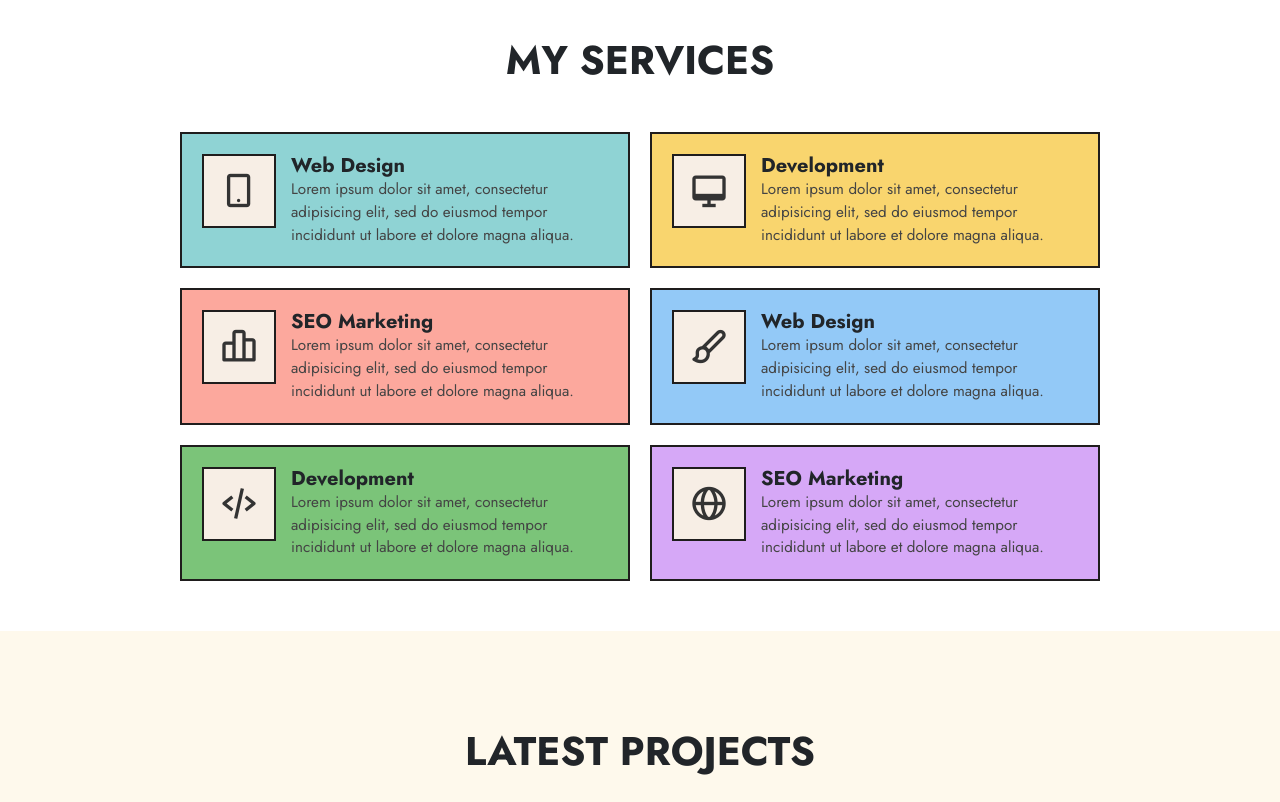
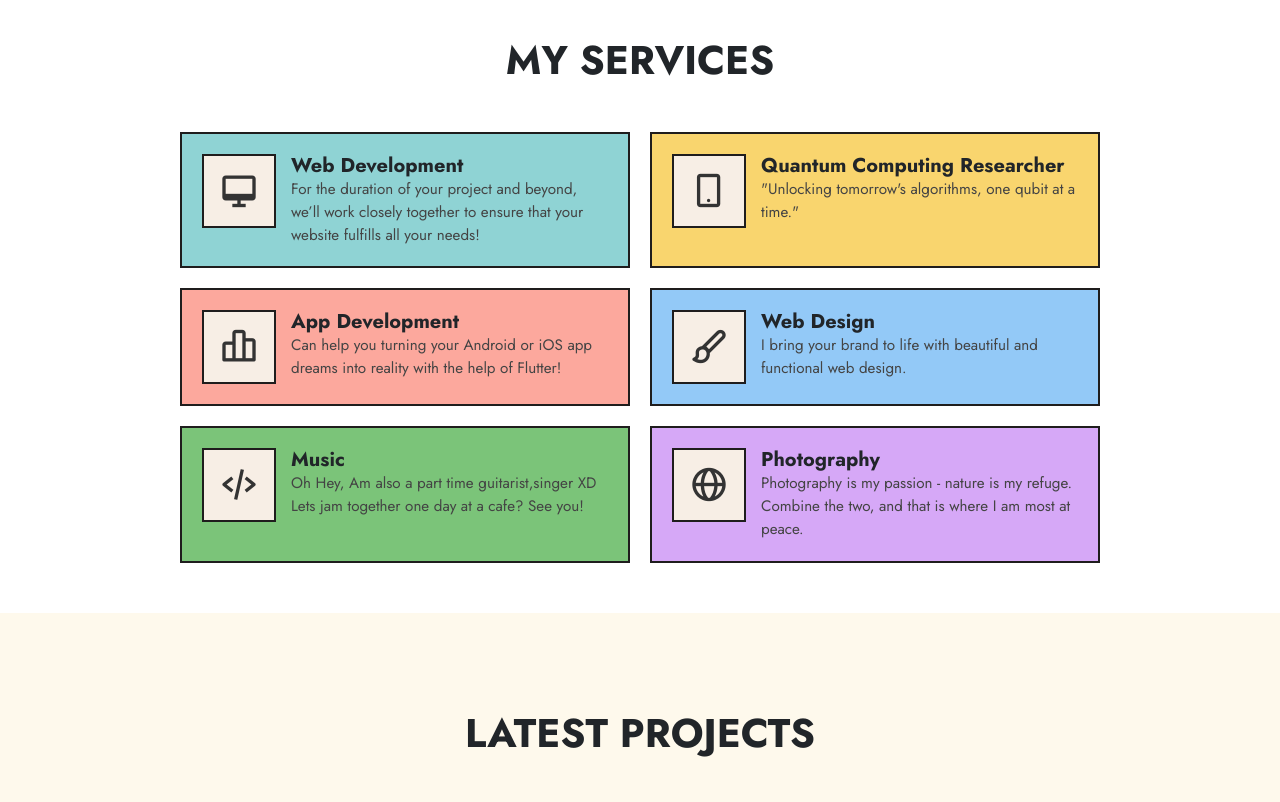
Before and after one commit to mukherjeeshrestha/PRODIGY_WD_04, a plain HTML site: page index.html in a window 1280 px wide. Shown: the part 1260-2062 px from the top of the page. Drawn offline with nearby package versions, Linux system fonts and the light colour scheme.

Commit message:
Update index.html

```diff
--- a/index.html
+++ b/index.html
@@ -105,22 +105,24 @@
         <div class="services-flex">
 
             <!-- Card 1 -->
+
             <div class="service-card">
-                <i class="bx bx-mobile-alt service-icon"></i>
+                <i class="bx bx-desktop service-icon"></i>
                 <div>
-                    <h5 class="card-title">Web Design</h5>
-                    <p class="card-text">Lorem ipsum dolor sit amet, consectetur adipisicing elit, sed do eiusmod tempor
-                        incididunt ut labore et dolore magna aliqua.</p>
+                    <h5 class="card-title">Web Development</h5>
+                    <p class="card-text">For the duration of your project and beyond,
+                        we’ll work closely together to ensure that your website fulfills all your needs! </p>
                 </div>
             </div>
 
             <!-- Card 2 -->
-            <div class="service-card">
-                <i class="bx bx-desktop service-icon"></i>
+
+              <div class="service-card">
+                <i class="bx bx-mobile-alt service-icon"></i>
                 <div>
-                    <h5 class="card-title">Development</h5>
-                    <p class="card-text">Lorem ipsum dolor sit amet, consectetur adipisicing elit, sed do eiusmod tempor
-                        incididunt ut labore et dolore magna aliqua.</p>
+                    <h5 class="card-title">Quantum Computing Researcher</h5>
+                    <p class="card-text">"Unlocking tomorrow's algorithms, one qubit at a time."
+</p>
                 </div>
             </div>
 
@@ -128,9 +130,8 @@
             <div class="service-card">
                 <i class="bx bx-bar-chart-alt-2 service-icon"></i>
                 <div>
-                    <h5 class="card-title">SEO Marketing</h5>
-                    <p class="card-text">Lorem ipsum dolor sit amet, consectetur adipisicing elit, sed do eiusmod tempor
-                        incididunt ut labore et dolore magna aliqua.</p>
+                    <h5 class="card-title">App Development</h5>
+                    <p class="card-text">Can help you turning your Android or iOS app dreams into reality with the help of Flutter!</p>
                 </div>
             </div>
 
@@ -139,8 +140,7 @@
                 <i class="bx bx-paint service-icon"></i>
                 <div>
                     <h5 class="card-title">Web Design</h5>
-                    <p class="card-text">Lorem ipsum dolor sit amet, consectetur adipisicing elit, sed do eiusmod tempor
-                        incididunt ut labore et dolore magna aliqua.</p>
+                    <p class="card-text">I bring your brand to life with beautiful and functional web design.</p>
                 </div>
             </div>
 
@@ -148,9 +148,9 @@
             <div class="service-card">
                 <i class="bx bx-code-alt service-icon"></i>
                 <div>
-                    <h5 class="card-title">Development</h5>
-                    <p class="card-text">Lorem ipsum dolor sit amet, consectetur adipisicing elit, sed do eiusmod tempor
-                        incididunt ut labore et dolore magna aliqua.</p>
+                    <h5 class="card-title">Music</h5>
+                    <p class="card-text">Oh Hey, Am also a part time guitarist,singer XD Lets jam together one day at a cafe?
+See you! </p>
                 </div>
             </div>
 
@@ -158,9 +158,8 @@
             <div class="service-card">
                 <i class="bx bx-globe service-icon"></i>
                 <div>
-                    <h5 class="card-title">SEO Marketing</h5>
-                    <p class="card-text">Lorem ipsum dolor sit amet, consectetur adipisicing elit, sed do eiusmod tempor
-                        incididunt ut labore et dolore magna aliqua.</p>
+                    <h5 class="card-title">Photography</h5>
+                    <p class="card-text">Photography is my passion - nature is my refuge. Combine the two, and that is where I am most at peace.</p>
                 </div>
             </div>
 
@@ -350,4 +349,5 @@
         crossorigin="anonymous"></script>
 </body>
 
+
 </html>
```
